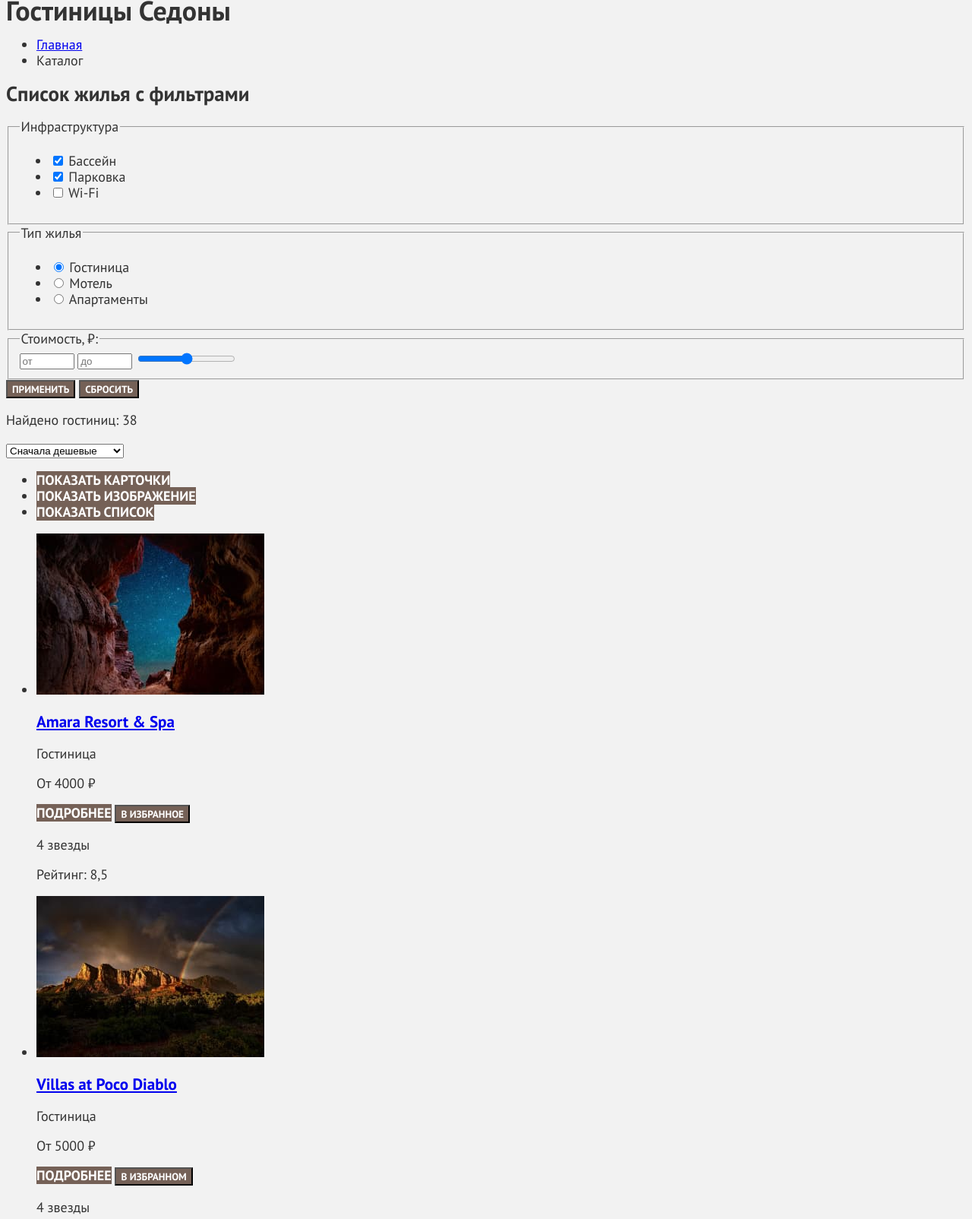
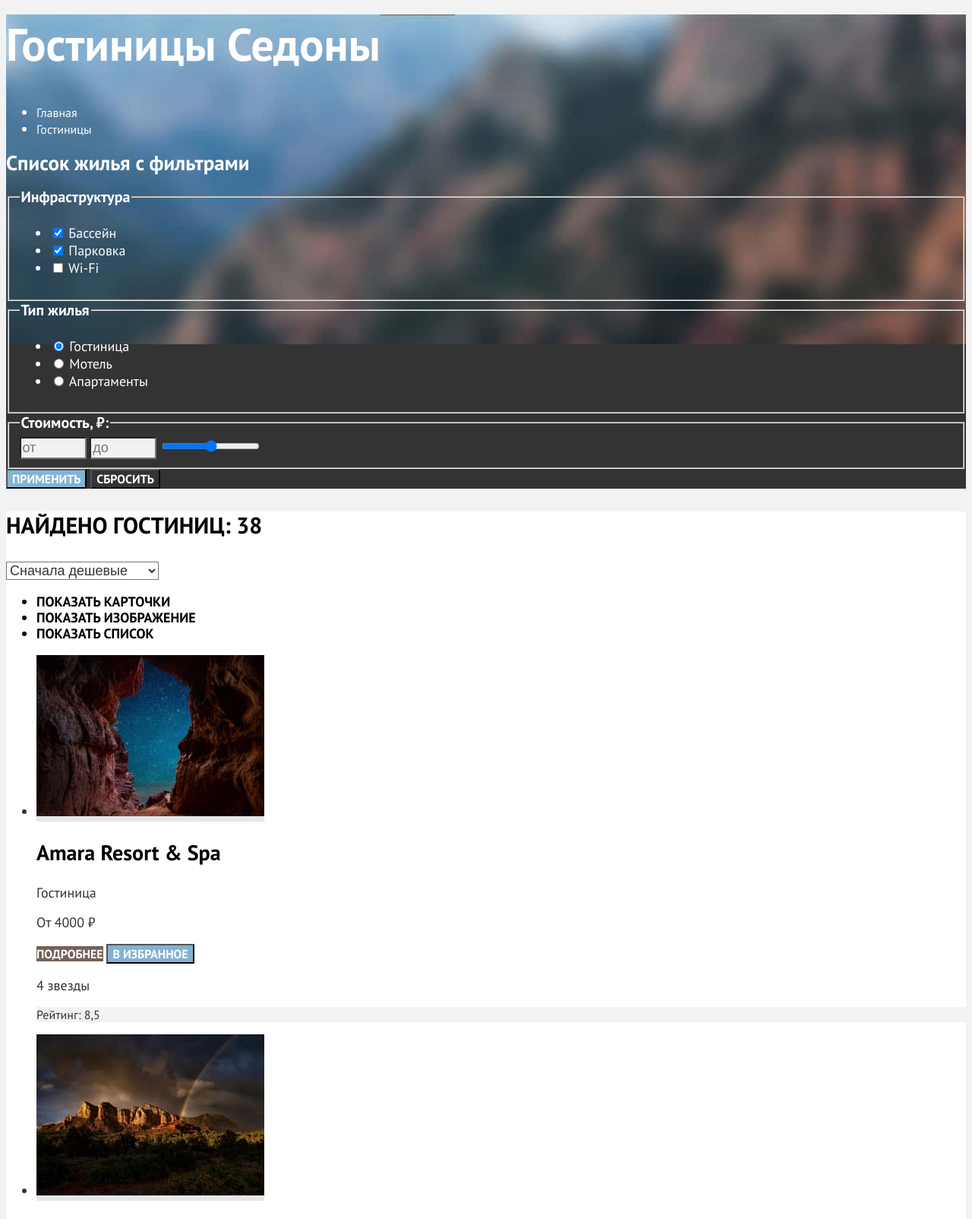
Before and after one commit to htmlacademy-htmlcss/1876783-sedona-35, a plain HTML site: page 4/catalog.html in a window 1280 px wide. Shown: the part 298-1902 px from the top of the page at 76% size. Drawn offline with Linux system fonts and the light colour scheme.

Commit message:
:heavy_check_mark: Сборка #4

```diff
--- a/4/catalog.html
+++ b/4/catalog.html
@@ -58,10 +58,9 @@
             </a>
           </li>
           <li class="breadcrumbs-item">
-            <a class="breadcrumbs-link">Каталог</a>
+            <a class="breadcrumbs-link">Гостиницы</a>
           </li>
         </ul>
-      </header>
         <section class="catalog">
           <h2 class="visually-hidden">
             Список жилья с фильтрами
@@ -122,7 +121,10 @@
             <button class="button catalog-filter-submit-button" type="submit">Применить</button>
             <button class="button catalog-filter-reset-button" type="reset">Сбросить</button>
           </form>
+        </section>
+      </header>
 
+      <div class="cards-search">
         <p class="catalog-search">Найдено гостиниц: 38</p>
         <select class="catalog-sort" aria-label="Сортировка">
           <option value="cheap">Сначала дешевые</option>
@@ -148,76 +150,78 @@
           </li>
         </ul>
         <!-- карточки гостиниц -->
-        <ul class="catalog-list">
-          <li class="catalog-item">
-            <a class="catalog-card-link" href="#">
-              <img class="catalog-card-img" src="images/catalog/catalog-1.jpg" width="300" height="212" alt="Amara Resort & Spa">
+        <ul class="cards-list">
+          <li class="card-item">
+            <a class="card-link" href="#">
+              <img class="card-img" src="images/catalog/catalog-1.jpg" width="300" height="212"
+                alt="Amara Resort & Spa">
             </a>
-            <a class="catalog-card-link" href="#">
-              <h3 class="catalog-card-title">Amara Resort & Spa</h3>
+            <a class="card-link" href="#">
+              <h3 class="card-title">Amara Resort & Spa</h3>
             </a>
-            <p class="catalog-card-type">Гостиница</p>
-            <p class="catalog-card-price">От 4000 ₽</p>
-            <a class="button catalog-card-bottom-link" href="#">подробнее</a>
+            <p class="card-type">Гостиница</p>
+            <p class="card-price">От 4000 ₽</p>
+            <a class="button card-bottom-link" href="#">подробнее</a>
             <button class="button button-add-to-favorites" type="button">в избранное</button>
-            <p class="catalog-card-rating-star">
+            <p class="card-rating-star">
               <span class="visually-hidden">4 звезды</span>
             </p>
-            <p class="catalog-card-rating">
+            <p class="card-rating">
               Рейтинг: 8,5
             </p>
           </li>
-          <li class="catalog-item">
-            <a class="catalog-card-link" href="#">
-              <img class="catalog-card-img" src="images/catalog/catalog-2.jpg" width="300" height="212" alt="Villas at Poco Diablo">
+          <li class="card-item">
+            <a class="card-link" href="#">
+              <img class="card-img" src="images/catalog/catalog-2.jpg" width="300" height="212"
+                alt="Villas at Poco Diablo">
             </a>
-            <a class="catalog-card-link" href="#">
-              <h3 class="catalog-card-title">Villas at Poco Diablo</h3>
+            <a class="card-link" href="#">
+              <h3 class="card-title">Villas at Poco Diablo</h3>
             </a>
-            <p class="catalog-card-type">Гостиница</p>
-            <p class="catalog-card-price">От 5000 ₽</p>
-            <a class="button catalog-card-bottom-link" href="#">подробнее</a>
-            <button class="button button-add-to-favorites" type="button">в избранном</button>
-            <p class="rating-star">
+            <p class="card-type">Гостиница</p>
+            <p class="card-price">От 5000 ₽</p>
+            <a class="button card-bottom-link" href="#">подробнее</a>
+            <button class="button button-favorites" type="button">в избранном</button>
+            <p class="card-rating-star">
               <span class="visually-hidden">4 звезды</span>
             </p>
-            <p class="rating">
+            <p class="card-rating">
               Рейтинг: 9,2
             </p>
           </li>
-          <li class="catalog-item">
-            <a class="catalog-card-link" href="#">
-              <img class="catalog-card-img" src="images/catalog/catalog-3.jpg" width="300" height="212" alt="Desert Quail Inn">
+          <li class="card-item">
+            <a class="card-link" href="#">
+              <img class="card-img" src="images/catalog/catalog-3.jpg" width="300" height="212" alt="Desert Quail Inn">
             </a>
-            <a class="catalog-card-link" href="#">
-              <h3 class="catalog-card-title">Desert Quail Inn</h3>
+            <a class="card-link" href="#">
+              <h3 class="card-title">Desert Quail Inn</h3>
             </a>
-            <p class="catalog-card-type">Гостиница</p>
-            <p class="catalog-card-price">От 2500 ₽</p>
-            <a class="button catalog-card-bottom-link" href="#">подробнее</a>
+            <p class="card-type">Гостиница</p>
+            <p class="card-price">От 2500 ₽</p>
+            <a class="button card-bottom-link" href="#">подробнее</a>
             <button class="button button-add-to-favorites" type="button">в избранное</button>
-            <p class="rating-star">
+            <p class="card-rating-star">
               <span class="visually-hidden">3 звезды</span>
             </p>
-            <p class="rating">
+            <p class="card-rating">
               Рейтинг: 6,9
             </p>
           </li>
-          <li class="catalog-item">
-            <a class="catalog-card-link" href="#">
-              <img class="catalog-card-img" src="images/catalog/catalog-4.jpg" width="300" height="212" alt="GreenTree Inn">
+          <li class="card-item">
+            <a class="card-link" href="#">
+              <img class="card-img" src="images/catalog/catalog-4.jpg" width="300" height="212" alt="GreenTree Inn">
             </a>
-            <a class="catalog-card-link" href="#">
-              <h3 class="catalog-card-title">GreenTree Inn</h3>
+            <a class="card-link" href="#">
+              <h3 class="card-title">GreenTree Inn</h3>
             </a>
-            <p class="catalog-card-type">Гостиница</p>
-            <p class="catalog-card-price">От 1500 ₽</p>
-            <a class="button catalog-card-bottom-link" href="#">подробнее</a>
+            <p class="card-type">Гостиница</p>
+            <p class="card-price">От 1500 ₽</p>
+            <a class="button card-bottom-link" href="#">подробнее</a>
             <button class="button button-add-to-favorites" type="button">в избранное</button>
-            <p class="rating-star">
+            <p class="card-rating-star">
               <span class="visually-hidden">2 звезды</span>
             </p>
-            <p class="rating">
+            <p class="card-rating">
               Рейтинг: 5,0
             </p>
           </li>
@@ -243,15 +247,15 @@
             <a class="pagination-link" href="#">10</a>
           </li>
         </ul>
-      </section>
+      </div>
     </main>
     <footer class="page-footer">
-      <section class="footer-subscribe">
+      <section class="footer-catalog-subscribe">
         <h2 class="subscribe-title">
           Подпишитесь на рассылку
         </h2>
-        <p class="subscribe-description">
-          Только полезная информация и никакого спама, честное бойскаутское!
+        <p class="catalog-subscribe-description">
+          Только полезная информация и никакого спама,<br> честное бойскаутское!
         </p>
         <form class="subscribe-form" action="https://echo.htmlacademy.ru" method="post">
           <p class="subscribe-form-wrapper">
@@ -296,7 +300,8 @@
           Сайт разработчика
         </h2>
         <a class="copyright-link" href="https://htmlacademy.ru/">
-          <img class="copyright-logo" src="images/logo/logo-html-academy.svg" width="115" height="33" alt="Логотип HTML Academy">
+          <img class="copyright-logo" src="images/logo/logo-html-academy.svg" width="115" height="33"
+            alt="Логотип HTML Academy">
         </a>
       </section>
     </footer>
--- a/4/styles/styles.css
+++ b/4/styles/styles.css
@@ -13,14 +13,16 @@
   src: url("../fonts/ptsans-700.woff2") format("woff2");
   font-display: swap;
 }
-body{
+
+body {
   font-family: "PT Sans", sans-serif;
   font-size: 18px;
   line-height: 21px;
-  color:#333333;
+  color: #333333;
   background-color: #F2F2F2;
 }
-.button{
+
+.button {
   font-family: inherit;
   font-weight: 700;
   color: #FFFFFF;
@@ -29,19 +31,23 @@ body{
   text-decoration: none;
   text-transform: uppercase;
 }
-.navigation-here-link{
+
+.navigation-here-link {
   font-size: 16px;
   line-height: 20px;
 }
-.search-hotel-link{
+
+.search-hotel-link {
   font-size: 20px;
   line-height: 36px;
 }
-.page-header{
-  color:#333333;
+
+.page-header {
+  color: #333333;
   background-color: #FFFFFF;
 }
-.navigation-link{
+
+.navigation-link {
   font-size: 20px;
   line-height: 24px;
   font-weight: 700;
@@ -51,61 +57,72 @@ body{
   text-decoration: none;
 }
 
-.main-index{
-  color:#333333;
+.main-index {
+  color: #333333;
   background-color: #FFFFFF;
   text-align: center;
 }
-.intro{
+
+.intro {
   height: 485px;
-  color:#333333;
+  color: #333333;
   background-color: #FFFFFF;
   background-image: url("../images/background/divider.svg"), url("../images/background/index-background.jpg");
   background-size: 100% auto, cover;
   background-position: center bottom, center;
   background-repeat: no-repeat, no-repeat;
 }
-.intro-img{
+
+.intro-img {
   width: 458px;
   height: 352px;
   background-position: center;
 }
+
 .advantages-intro,
-.search-hotel-title{
+.search-hotel-title {
   font-size: 30px;
   line-height: 36px;
   font-weight: 700;
   text-transform: uppercase;
 }
+
 .advantages-text,
-.search-hotel-description{
+.search-hotel-description {
   font-size: 22px;
   line-height: 26px;
   font-weight: 400;
 }
-.advantages-title{
+
+.advantages-title {
   font-size: 24px;
   line-height: 28px;
   text-transform: uppercase;
 }
+
 .advantages-item {
   color: #FFFFFF;
   background-color: #82B3D3;
 }
-.advantages-elements{
+
+.advantages-elements {
   color: #333333;
-  background-color:#FFFFFF;
+  background-color: #FFFFFF;
 }
-.advantages-element{
+
+.advantages-element {
   background-color: rgba(131, 179, 211, 0.12);
 }
-.advantages-element-road{
+
+.advantages-element-road {
   background-color: rgba(131, 179, 211, 0.2);
 }
-.advantages-element-eat{
-  background-color:#FFFFFF;
+
+.advantages-element-eat {
+  background-color: #FFFFFF;
 }
-.footer-subscribe{
+
+.footer-subscribe {
   height: 415px;
   color: #FFFFFF;
   background-color: #333333;
@@ -114,31 +131,43 @@ body{
   text-align: center;
   background-repeat: no-repeat;
 }
-.subscribe-title{
+
+.subscribe-title {
   font-size: 30px;
   line-height: 36px;
   font-weight: 700;
 }
-.subscribe-description{
+
+.subscribe-description {
   font-size: 22px;
   line-height: 26px;
   font-weight: 400;
 }
-.subscribe-button{
+
+.subscribe-form {
+  font-size: 18px;
+  line-height: 24px;
+  font-weight: 400;
+  color: #000000;
+}
+
+.subscribe-button {
   font-size: 20px;
   line-height: 36px;
   background-color: #82B3D3;
 }
-.social{
+
+.social {
   color: #000000;
   background-color: #FFFFFF;
 }
 
-.contacts{
+.contacts {
   color: #000000;
   background-color: #FFFFFF;
 }
-.contacts-link{
+
+.contacts-link {
   font-style: normal;
   font-size: 40px;
   line-height: 40px;
@@ -148,7 +177,181 @@ body{
   text-decoration: none;
   text-transform: uppercase;
 }
-.copyright{
+
+.copyright {
   color: #000000;
   background-color: #FFFFFF;
 }
+
+.inner-header {
+  color: #FFFFFF;
+  background-color: #333333;
+  background-image: url("../images/background/filter-background.jpg");
+  background-size: 100% auto;
+  background-repeat: no-repeat;
+}
+
+.inner-header-title {
+  font-size: 60px;
+  line-height: 78px;
+  font-weight: 700;
+}
+
+.breadcrumbs {
+  color: #FFFFFF;
+}
+
+.breadcrumbs-link {
+  color: inherit;
+  font-size: 16px;
+  line-height: 21px;
+  font-weight: 400;
+  text-decoration: none;
+}
+
+.catalog-filter-title {
+  font-size: 20px;
+  line-height: 24px;
+  font-weight: 700;
+}
+
+.catalog-filter-list {
+  font-size: 18px;
+  line-height: 23px;
+  font-weight: 400;
+}
+
+.catalog-filter-price {
+  font-size: 18px;
+  line-height: 23px;
+  font-weight: 400;
+  color: #000000;
+  background-color: #F2F2F2;
+}
+
+.catalog-filter-range {
+  font-size: 18px;
+  line-height: 24px;
+  font-weight: 700;
+  color: #000000;
+  background-color: #F2F2F2;
+}
+
+.catalog-filter-submit-button {
+  font-size: 16px;
+  line-height: 20px;
+  background-color: #82B3D3;
+}
+
+.catalog-filter-reset-button {
+  font-size: 16px;
+  line-height: 20px;
+  background-color: transparent;
+}
+
+.cards-search {
+  background-color: #FFFFFF;
+}
+
+.catalog-search {
+  font-size: 30px;
+  line-height: 36px;
+  font-weight: 700;
+  color: #000000;
+  background-color: #FFFFFF;
+  text-transform: uppercase;
+}
+
+.catalog-sort {
+  font-size: 18px;
+  line-height: 21px;
+  font-weight: 400;
+  color: #333333;
+  background-color: #FFFFFF;
+}
+
+.card-sizes-list {
+  color: #000000;
+  background-color: #FFFFFF;
+}
+
+.card-sizes-link {
+  color: #000000;
+  background-color: #FFFFFF;
+}
+
+.card-link {
+  font-size: 24px;
+  line-height: 28px;
+  font-weight: 700;
+  color: #000000;
+  background-color: #E6E6E6;
+  text-decoration: none;
+}
+
+.card-type {
+  font-size: 18px;
+  line-height: 21px;
+  font-weight: 400;
+  color: #333333;
+}
+
+.card-price {
+  font-size: 18px;
+  line-height: 21px;
+  font-weight: 400;
+  color: #333333;
+}
+
+.card-bottom-link {
+  font-size: 16px;
+  line-height: 20px;
+  color: #FFFFFF;
+  background-color: #756157;
+}
+
+.button-add-to-favorites {
+  font-size: 16px;
+  line-height: 20px;
+  color: #FFFFFF;
+  background-color: #82B3D3;
+}
+
+.button-favorites {
+  font-size: 16px;
+  line-height: 20px;
+  color: #FFFFFF;
+  background-color: #7DB54F;
+}
+
+.card-rating {
+  font-size: 16px;
+  line-height: 20px;
+  color: #333333;
+  background-color: #F2F2F2;
+}
+
+.pagination-link {
+  font-size: 20px;
+  line-height: 36px;
+  font-weight: 700;
+  color: #FFFFFF;
+  background-color: #82B3D3;
+  text-decoration: none;
+}
+
+.pagination-current {
+  color: #000000;
+  background-color: #F2F2F2;
+}
+
+.footer-catalog-subscribe {
+  height: 415px;
+  color: #000000;
+  background-color: #FFFFFF;
+  text-align: center;
+}
+
+.catalog-subscribe-description {
+  color: #333333;
+}
```
Lines whose indentation alone changed are shown as unchanged.
